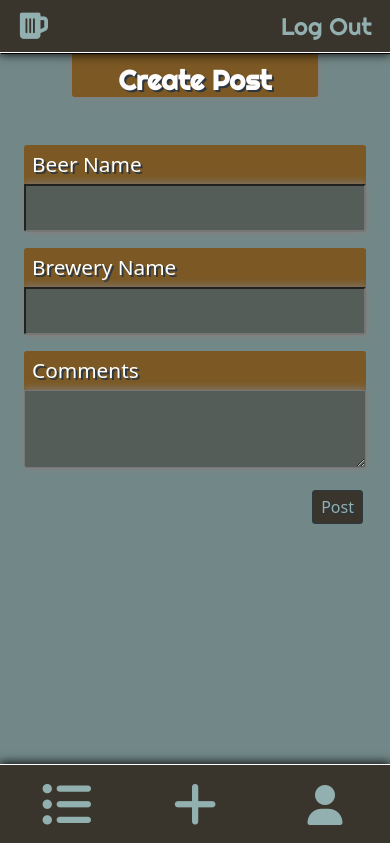
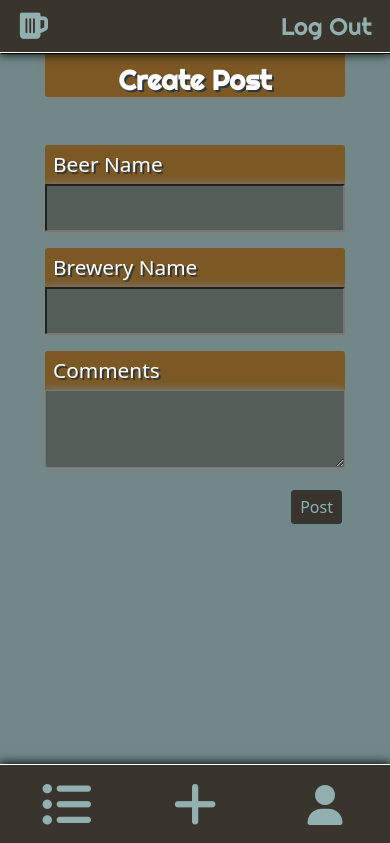
Before and after one commit to isha5258/cheers, a Flask app: page /create in a window 390 px wide. Shown: the top 843 px of the page. Run offline with Flask 2, Linux system fonts and the light colour scheme; the visitor is signed in with stand-in values (Sample User, id 1); some libraries are stand-ins or nearby versions.

Commit message:
make app responsive on large screen sizes

```diff
--- a/myapp/static/brewery_post.css
+++ b/myapp/static/brewery_post.css
@@ -2,6 +2,7 @@
   display: flex;
   justify-content: center;
   flex-direction: column;
+  align-items: center;
   margin: 3rem 0 0 0;
 
 }
@@ -14,6 +15,7 @@
   font-weight: 700;
   font-family: 'Righteous', sans-serif;
   padding-top: 1rem;
+  width: 300px;
   display: flex;
   justify-content: center;
   margin: 0 3rem;
@@ -26,6 +28,10 @@
   box-shadow: .5px 1px .5px grey, .2px .2px 10px .75px grey;
   font-family: 'Fjalla One', sans-serif;
   border-radius: 3px;
+  width: 300px;
+  display: flex;
+  flex-direction: column;
+  align-items: center;
 }
 
 .info-container > p {
@@ -47,6 +53,7 @@
   margin-top: .5rem;
   background-color: rgba(57,52,44, .75);
   border-radius: 3px;
+  width: 300px;
 }
 
 .info-container > h3 {
@@ -59,6 +66,7 @@
   padding-left: .5rem;
   border-radius: 3px 3px 0 0;
   font-size: 1.3rem;
+  box-shadow: .5px 1px .5px grey, .2px .2px 10px .75px grey;;
 }
 
 .info-container >h6 {
@@ -74,12 +82,13 @@
   display: flex;
   flex-direction: row;
   justify-content: flex-end;
-  margin: 0 1.5rem;
+  margin: .25rem 1.5rem;
+  width: 300px;
 }
 
 .update-btn {
   background-color: rgb(57,52,44);
-  color: #F2C48D;
+  color: #92b0b0;
   border-radius: 3px;
   margin: 0 .5rem 3px 0;
   text-decoration: none;
@@ -94,7 +103,7 @@
 
 .delete-btn {
   background-color: rgb(57,52,44);
-  color: #F2C48D;
+  color: #92b0b0;
   border-radius: 3px;
   text-decoration: none;
   padding: .25rem;
@@ -105,3 +114,10 @@
   background-color: red;
   color: #2C3740;
 }
+
+@media  screen and (min-width: 500px) {
+  .info-container, .update-delete-container {
+    width: 500px;
+  }
+
+}
--- a/myapp/static/create_update.css
+++ b/myapp/static/create_update.css
@@ -2,7 +2,12 @@
   display: flex;
   justify-content: center;
   flex-direction: column;
+  align-items: center;
   margin: 2rem 0 0;
+  width: 300px;
+}
+.form-group {
+  width: 300px;
 }
 
 .form-group > h3 {
@@ -54,7 +59,9 @@
 
 .form-container {
   margin: 3rem 1.5rem;
-
+  display: flex;
+  align-items: center;
+  flex-direction: column;
 }
 
 .form-container > h1 {
@@ -63,6 +70,7 @@
   text-shadow:  2px 2px 0px #2C3740;
   font-size: 7vmin;
   font-weight: 700;
+  padding: 0 2rem;
   font-family: 'Righteous', sans-serif;
   padding-top: 1rem;
   display: flex;
@@ -70,6 +78,7 @@
   margin: 0 3rem;
   border-radius: 3px;
   box-shadow: .5px 1px .5px grey, .2px .2px 10px .75px grey;
+  width: 300px;
 }
 
 .register-container {
@@ -100,3 +109,10 @@
   border-radius: 3px;
   box-shadow: .5px 1px .5px grey, .2px .2px 10px .75px grey;
 }
+
+@media  screen and (min-width: 500px) {
+  .form-group, .form-container > h1 {
+    width: 500px;
+  }
+
+}
--- a/myapp/static/style.css
+++ b/myapp/static/style.css
@@ -124,13 +124,10 @@ body {
 }
 
 /* post container */
-.container {
-  overflow: hidden;
-  margin-top: 6rem;
-}
+
 
 .page-item {
-  margin: 1rem 0 12vmax;
+  margin: 1rem 0 6rem;
   background-color: #595140;
   border-radius: 5px;
 }
@@ -180,6 +177,9 @@ body {
 /* all posts/index template */
 .all-post-container{
   margin-top: 3rem;
+  display: flex;
+  flex-direction: column;
+  align-items: center;
 }
 
 .index-title-container {
@@ -192,9 +192,15 @@ body {
   padding-top: 1rem;
   display: flex;
   justify-content: center;
+  text-align: center;
   margin: 0 3rem;
   border-radius: 3px;
   box-shadow: .5px 1px .5px grey, .2px .2px 10px .75px grey;
+}
+
+.index-title-container > h1 {
+  padding: 0 2rem;
+  width: 300px;
 }
 
 .index-post-container {
@@ -203,14 +209,25 @@ body {
   background-color: rgba(57,52,44, .75) !important;
   font-family: 'Fjalla One', sans-serif;
   border-radius: 3px;
+  width: 300px;
 }
 
+
+@media  screen and (min-width: 500px) {
+  .index-post-container, .index-title-container >h1 {
+    width: 500px;
+  }
+
+}
 .index-post-container > h2 {
   background-color: #7b5824;
   display: flex;
   justify-content: center;
 }
 
+.post-user-name{
+  box-shadow: .5px 1px .5px grey, .2px .2px 10px .75px grey;
+}
 .post-user-name > a {
   color: white;
   text-decoration: underline;
--- a/myapp/static/user_brewery_posts.css
+++ b/myapp/static/user_brewery_posts.css
@@ -28,6 +28,7 @@ body {
   font-weight: 700;
   font-family: 'Righteous', sans-serif;
   padding-top: 1rem;
+  width: 300px;
 }
 
 .profile-post-container {
@@ -36,6 +37,7 @@ body {
   background-color: rgba(57,52,44, 0.75) !important;
   font-family: 'Fjalla One', sans-serif;
   border-radius: 3px;
+  width: 300px
 }
 
 .profile-beername {
@@ -68,3 +70,11 @@ body {
   padding-top: 1.2rem;
   margin: 0 0 0 .25rem;
 }
+
+
+@media  screen and (min-width: 500px) {
+  .profile-post-container {
+    width: 500px;
+  }
+
+}
--- a/myapp/static/welcome.css
+++ b/myapp/static/welcome.css
@@ -1,5 +1,19 @@
+.posts-container {
+  display: flex;
+  flex-direction: column;
+  justify-content: center;
+  align-items: center;
+  align-content: center;
+  margin: 0;
+}
+
 .welcome-page {
   margin: 3rem 0;
+  display: flex;
+  flex-direction: column;
+  justify-content: center;
+  align-items: center;
+  align-content: center;
 }
 
 .welcome-to-cheers {
@@ -120,3 +134,11 @@
   color: white;
   text-shadow: none;
 }
+
+@media  screen and (min-width: 500px) {
+  .welcome-page {
+    width: 500px;
+    margin-bottom: 6rem;
+  }
+
+}
--- a/myapp/templates/info.html
+++ b/myapp/templates/info.html
@@ -7,7 +7,8 @@
     <div class="welcome-p">
       <p class="p">With the vastly growing micro brewery industry and endlessly rotating beers on tap at your favorite
         breweries,
-      keeping track of what you like or even what you had two weeks ago can be tough. Allow Cheers to keep track of your
+        keeping track of what you like or even what you had two weeks ago can be tough. Allow Cheers to keep track of
+        your
         beer posts. Cheers will let you track your posts and view posts from other users as well.
       </p>
       <p class="p"> You will notice while posting a new beer that there is not a rating system. This was intentional.
@@ -33,5 +34,6 @@
       </div>
     </div>
     {% endif %}
+
 </div>
 {% endblock %}
--- a/myapp/templates/user_brewery_posts.html
+++ b/myapp/templates/user_brewery_posts.html
@@ -1,10 +1,9 @@
 {% extends "base.html" %}
 {% block content %}
 <div class="profile-brewery-posts-container">
-  <div>
+  <div class="all-post-container">
     <div class="user-profile-welcome" align="center">
       <h1> {{user.username}}</h1>
-    </div>
     </div>
     {% for post in brewery_posts.items %}
     <div class="profile-post-container">
@@ -23,6 +22,7 @@
       </div>
     </div>
     {% endfor %}
+  </div>
 </div>
 
 <nav aria-label="Page Navigation example">
```
Lines whose indentation alone changed are shown as unchanged.
